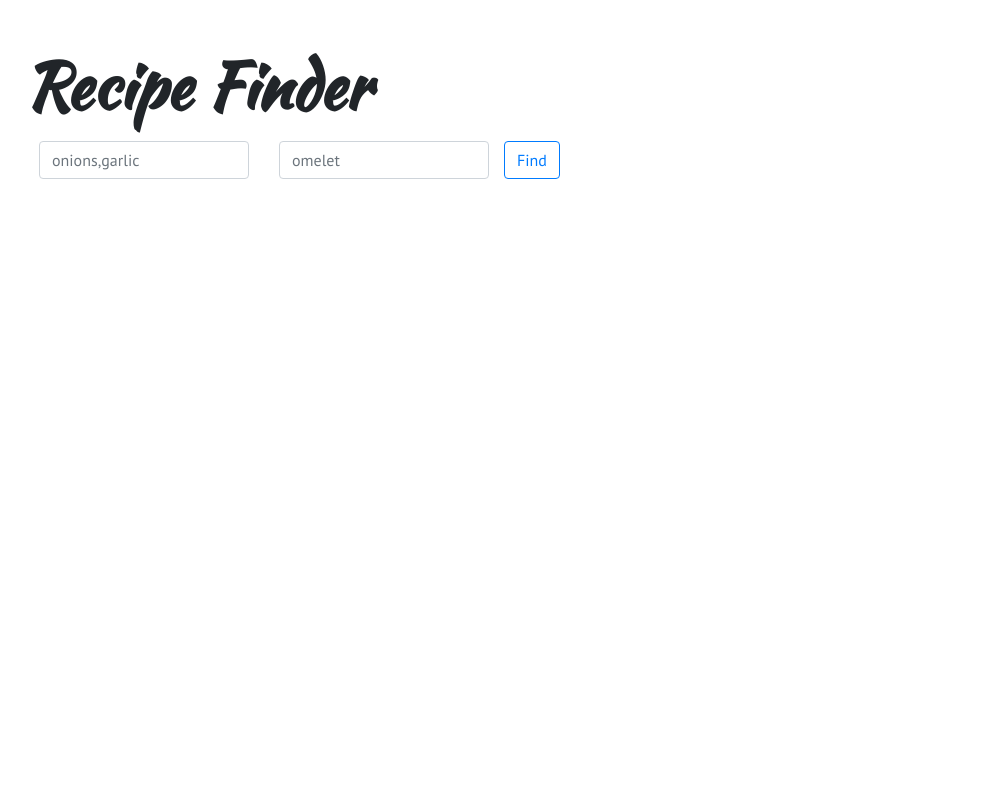
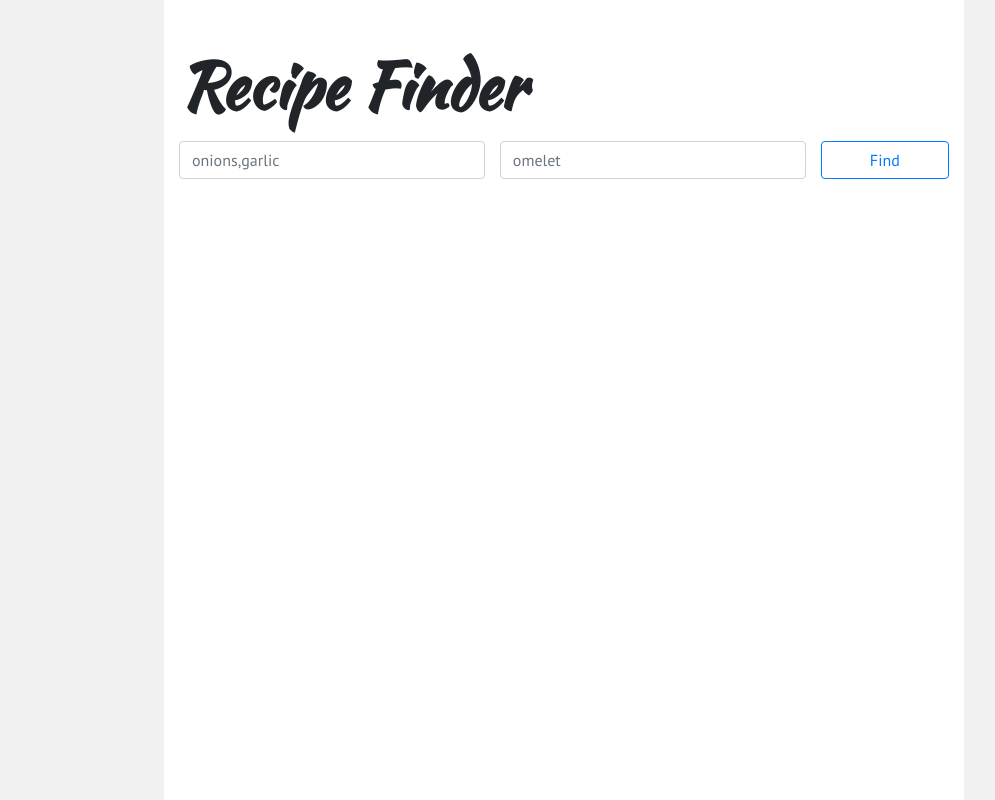
Before and after one commit to pooya-golchian/recipefinder, a React (Create React App) app: page / in a window 1280 px wide. Shown: the whole page, without its empty margins (76-1071 px from the left). Built offline with nearby package versions, Linux system fonts and the light colour scheme.

Commit message:
change style

```diff
--- a/src/components/App.js
+++ b/src/components/App.js
@@ -8,11 +8,13 @@ import './../style/style.css';
 class App extends Component {
   render() {
     return (
-      <div className="container pb-5">
-      <h1 className="recipe__header d-flex col-12 col-sm-12  mb-2 pt-5 pb-2">Recipe Finder</h1>
-      <SearchRecipes />
-      <RecipeList />
-      </div>
+        <div className="recipe">
+          <div className="recipe__container pb-5">
+        <h1 className="recipe__header d-flex col-12 col-sm-12  mb-2 pt-5 pb-2 p-0">Recipe Finder</h1>
+        <SearchRecipes />
+        <RecipeList />
+        </div>
+        </div>
     );
   }
 }
--- a/src/components/RecipeItem.js
+++ b/src/components/RecipeItem.js
@@ -8,7 +8,7 @@ class RecipeItem extends Component {
     let {recipe} = this.props;
     return (
       <div className='recipe__item mb-3'>
-       <a className='recipe__item--link' className='d-flex col-12 mb-2' href={recipe.href}>
+       <a className='recipe__item--link' className='d-flex col-12' href={recipe.href}>
        <img className='recipe__item--img' src={recipe.thumbnail !== '' ? recipe.thumbnail : 'http://img.recipepuppy.com/9.jpg' } alt={recipe.title} />
             <div>
             <div className='recipe__item--title  d-flex col-12'>{recipe.title}</div>
--- a/src/components/RecipeList.js
+++ b/src/components/RecipeList.js
@@ -8,7 +8,7 @@ class RecipeList extends Component {
   render() {
     // console.log('this.props', this.props);
     return (
-      <div className='recipe mt-3'>
+      <div className='mt-3'>
          {
              this.props.recipes.map((recipe, index) => {
                  return(
--- a/src/components/SearchRecipes.js
+++ b/src/components/SearchRecipes.js
@@ -30,10 +30,10 @@ class SearchRecipes extends  Component {
 
  render () {
      return (
-    <div className="d-flex col-12 col-sm-12">
-        <div className="form-inline col-12">
-            <div className="row form-group">
-                <div className="col-auto">
+    <div className="d-flex col-12 col-sm-12 ">
+        <div className=" col-12 p-0">
+            <div className="row ">
+                <div className="col-6 col-sm-12 col-md-5 pl-0">
                     <input
                     onChange = {event => this.setState({ingredients:event.target.value})}
                     id="ingredients"
@@ -41,14 +41,14 @@ class SearchRecipes extends  Component {
                     className="ingredients form-control"
                     placeholder="onions,garlic"></input>
                 </div>
-                <div className="col-auto">
+                <div className="col-6 col-sm-12 col-md-5 pl-0">
                     <input
                      onChange = {event => this.setState({dish:event.target.value})}
                      id="dish" type="text" className="dish form-control" placeholder="omelet"></input>
                 </div>
                 <button
                     onClick = {() => this.search()}
-                    className="btn btn-outline-primary"
+                    className="col-12 col-sm-12 col-md-2  btn btn-outline-primary"
                     >Find</button>
 
             </div>
--- a/src/style/style.scss
+++ b/src/style/style.scss
@@ -6,13 +6,25 @@
 
 
 body {
-
-    background: #ffffff;
+    background: #f1f1f1;
+    min-height: 100vh;
+    display: flex;
+    flex-direction: column;
 }
 
 
 
 .recipe {
+    display: flex;
+    flex: 1;
+
+    &__container {
+        max-width: 800px;
+        @include make-container();
+        background: white;
+        min-height: 100vh;
+
+    }
     &__header {
         font-family: 'Kaushan Script', cursive;
         font-size: 4em;
@@ -21,12 +33,14 @@ body {
     }
 
     &__item {
-        border: 1px solid #333;
-        border-radius: .5em;
+
         a {
             padding: 1em;
             display: flex;
             flex-direction: row;
+            border: 1px solid #dddddd;
+            border-radius: .5em;
+            background: #fbfbfb;
             &:hover {
                 text-decoration: none;
             }
```
Also changed, not shown: src/style/style.css.
